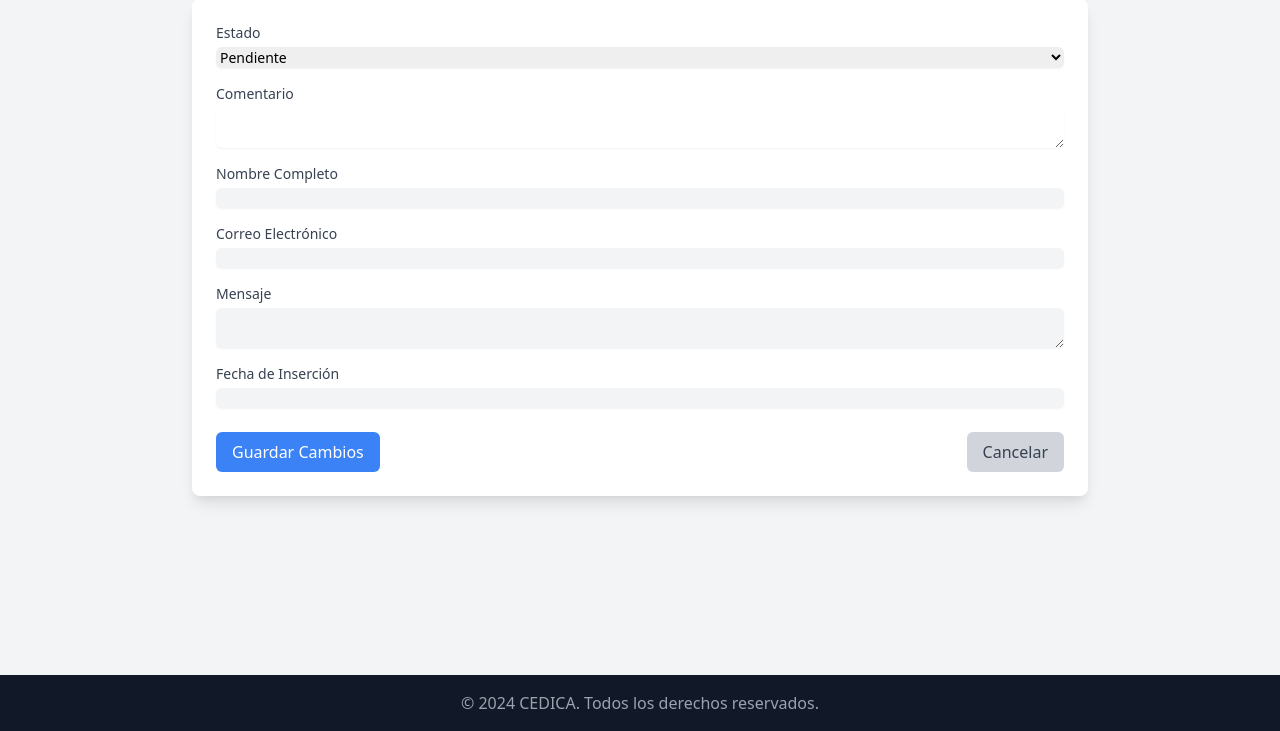
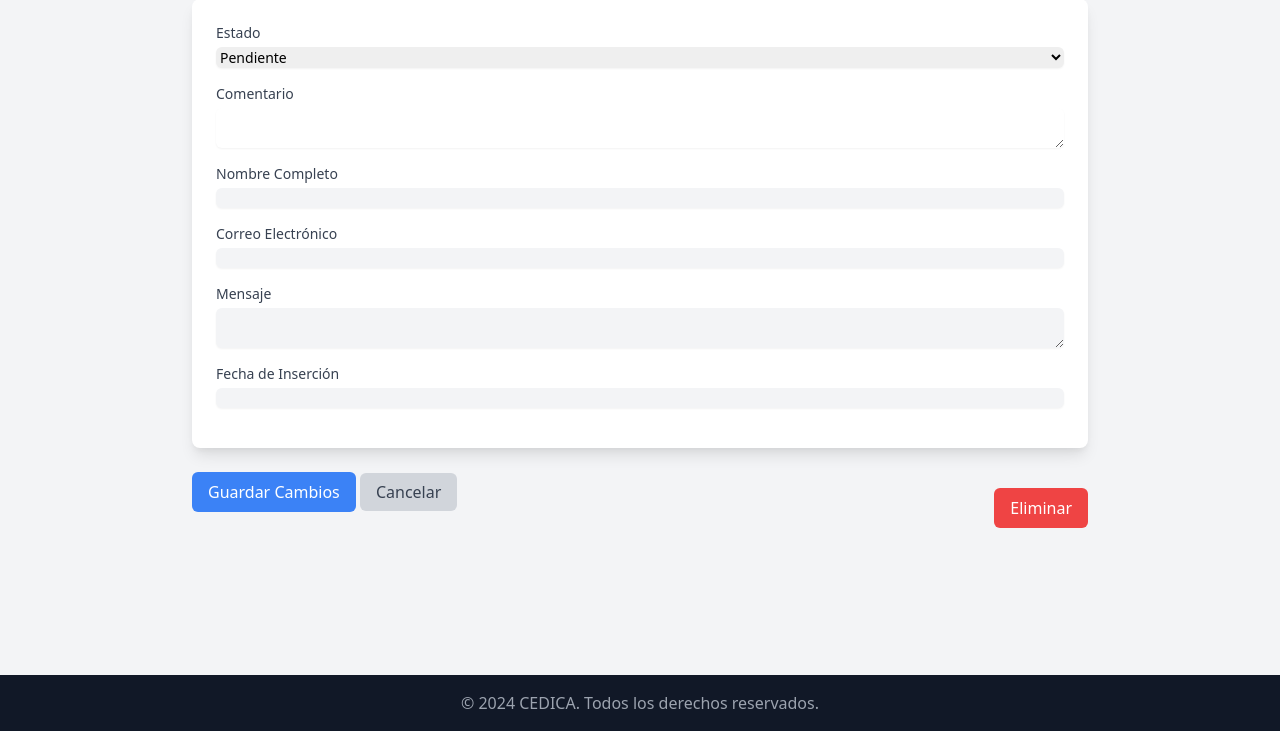
Before and after one commit to frandiaz99/CEDICA_WebPage, a Python web app: template admin/src/web/templates/contacto/editar_contacto.html in a window 1280 px wide. Shown: the part 189-920 px from the top of the page. Run offline with Jinja, Linux system fonts and the light colour scheme; the template is opened without the code that fills it, so the values that code supplies are empty; style sheets or scripts are compiled from the project's sources.

Commit message:
correcciones agrego eliminar

```diff
--- a/admin/src/core/seeds.py
+++ b/admin/src/core/seeds.py
@@ -166,7 +166,7 @@ def run():
 
 
     # Asignar permisos a rol
-    permisos_system_admin = list(chain(permisos_user,  permisos_issue , permisos_equipo , permisos_registro_cobros , permisos_registro_pagos , permisos_ja , permisos_encuestre, reportes_show, permisos_administracion, permisos_contacto, [reportes_show], [reportes_index]))
+    permisos_system_admin = list(chain(permisos_user,  permisos_issue , permisos_equipo , permisos_registro_cobros , permisos_registro_pagos , permisos_ja , permisos_encuestre, permisos_administracion, permisos_contacto, [reportes_show], [reportes_index]))
     rol_permiso.assign_permisos_to_rol(system_admin, permisos_system_admin)
 
     permisos_administracion_rol = list(chain(permisos_equipo , permisos_ja , permisos_registro_cobros , permisos_registro_pagos , [encuestre_index] , [encuestre_show], [reportes_show], [reportes_index], permisos_administracion, permisos_contacto))
--- a/admin/src/web/api/contacto.py
+++ b/admin/src/web/api/contacto.py
@@ -4,9 +4,11 @@ from src.web.schemas.contacto import create_contacto_schema, contacto_schema, co
 from src.core.contacto import create_contacto
 from src.web.handlers.auth import check
 from src.core.contacto import contacto
+from os import environ
 contacto_api_bp = Blueprint("contacto_api", __name__, url_prefix="/api/contacto")
-RECAPTCHA_SECRET_KEY = '6LfWlX8qAAAAAKtyOVroeG5-cxu15F8WUkVOY5Ss'
 
+# RECAPTCHA_SECRET_KEY = environ.get("RECAPTCHA_SECRET_KEY")
+RECAPTCHA_SECRET_KEY = "6LfWlX8qAAAAAKtyOVroeG5-cxu15F8WUkVOY5Ss"
 @contacto_api_bp.get("/")
 @check("contacto_index")
 def index():
--- a/admin/src/web/templates/contacto/editar_contacto.html
+++ b/admin/src/web/templates/contacto/editar_contacto.html
@@ -3,6 +3,7 @@
 {% block title %}Editar Contacto{% endblock %}
 
 {% block content %}
+
 <body class="bg-gray-100">
     {% with messages = get_flashed_messages(with_categories=true) %}
     {% if messages %}
@@ -21,16 +22,19 @@
 
     <div class="max-w-4xl mx-auto mt-10">
         <h1 class="text-3xl font-bold text-center mb-6">Editar Contacto</h1>
-        <form class="bg-white p-6 rounded-lg shadow-lg" action="{{ url_for('contacto.editar_contacto', id=contacto.id) }}" method="POST">
+        <form id="main-form" class="bg-white p-6 rounded-lg shadow-lg"
+            action="{{ url_for('contacto.editar_contacto', id=contacto.id) }}" method="POST">
 
             <!-- Estado (Editable) -->
             <div class="mb-4">
                 <label for="estado" class="block text-sm font-medium text-gray-700">Estado</label>
                 <select id="estado" name="estado"
                     class="mt-1 block w-full border-gray-300 rounded-md shadow-sm focus:ring-indigo-500 focus:border-indigo-500 sm:text-sm">
-                    <option value="pendiente" {% if contacto.estado == 'pendiente' %}selected{% endif %}>Pendiente</option>
-                    <option value="leido" {% if contacto.estado == 'leido' %}selected{% endif %}>Leído</option>
-                    <option value="en_proceso" {% if contacto.estado == 'en_proceso' %}selected{% endif %}>En proceso</option>
+                    <option value="pendiente" {% if contacto.estado=='pendiente' %}selected{% endif %}>Pendiente
+                    </option>
+                    <option value="leido" {% if contacto.estado=='leido' %}selected{% endif %}>Leído</option>
+                    <option value="en_proceso" {% if contacto.estado=='en_proceso' %}selected{% endif %}>En proceso
+                    </option>
                 </select>
             </div>
 
@@ -44,14 +48,17 @@
             <!-- Nombre Completo (Readonly) -->
             <div class="mb-4">
                 <label for="nombre_completo" class="block text-sm font-medium text-gray-700">Nombre Completo</label>
-                <input type="text" id="nombre_completo" name="nombre_completo" value="{{ contacto.nombre_completo }}" readonly
+                <input type="text" id="nombre_completo" name="nombre_completo" value="{{ contacto.nombre_completo }}"
+                    readonly
                     class="mt-1 block w-full border-gray-300 rounded-md shadow-sm focus:ring-indigo-500 focus:border-indigo-500 sm:text-sm bg-gray-100">
             </div>
 
             <!-- Correo Electrónico (Readonly) -->
             <div class="mb-4">
-                <label for="correo_electronico" class="block text-sm font-medium text-gray-700">Correo Electrónico</label>
-                <input type="email" id="correo_electronico" name="correo_electronico" value="{{ contacto.correo_electronico }}" readonly
+                <label for="correo_electronico" class="block text-sm font-medium text-gray-700">Correo
+                    Electrónico</label>
+                <input type="email" id="correo_electronico" name="correo_electronico"
+                    value="{{ contacto.correo_electronico }}" readonly
                     class="mt-1 block w-full border-gray-300 rounded-md shadow-sm focus:ring-indigo-500 focus:border-indigo-500 sm:text-sm bg-gray-100">
             </div>
 
@@ -65,17 +72,26 @@
             <!-- Fecha de Inserción (Readonly) -->
             <div class="mb-4">
                 <label for="inserted_at" class="block text-sm font-medium text-gray-700">Fecha de Inserción</label>
-                <input type="text" id="inserted_at" name="inserted_at" value="{{ contacto.inserted_at.strftime('%d/%m/%Y') }}" readonly
+                <input type="text" id="inserted_at" name="inserted_at"
+                    value="{{ contacto.inserted_at.strftime('%d/%m/%Y') }}" readonly
                     class="mt-1 block w-full border-gray-300 rounded-md shadow-sm focus:ring-indigo-500 focus:border-indigo-500 sm:text-sm bg-gray-100">
             </div>
-
-            <div class="flex justify-between mt-6">
-                <button type="submit" class="bg-blue-500 text-white px-4 py-2 rounded-md hover:bg-blue-600">Guardar
+        </form>
+        <div class="flex justify-between mt-6">
+            <div>
+                <button type="submit" form="main-form" class="bg-blue-500 text-white px-4 py-2 rounded-md hover:bg-blue-600">Guardar
                     Cambios</button>
                 <a href="{{ url_for('contacto.index') }}"
                     class="bg-gray-300 text-gray-700 px-4 py-2 rounded-md hover:bg-gray-400">Cancelar</a>
             </div>
-        </form>
+            <form action="{{ url_for('contacto.eliminar_contacto', id=contacto.id) }}" method="POST" class="mt-4">
+                <button type="submit" class="bg-red-500 text-white px-4 py-2 rounded-md hover:bg-red-600"
+                    onclick="return confirm('¿Estás seguro de que deseas eliminar este contacto? Esta acción no se puede deshacer.');">
+                    Eliminar
+                </button>
+            </form>
+        </div>
+
     </div>
 </body>
 {% endblock %}
```
Also changed, not shown: admin/src/web/controllers/contacto.py (+21 -0 lines), portal/src/components/Contacto.vue (+9 -5 lines).
